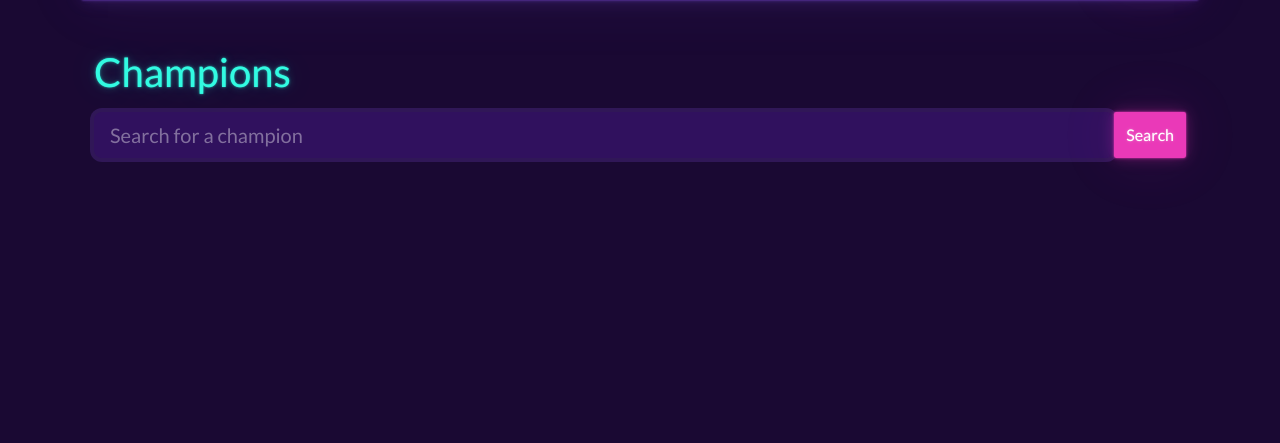
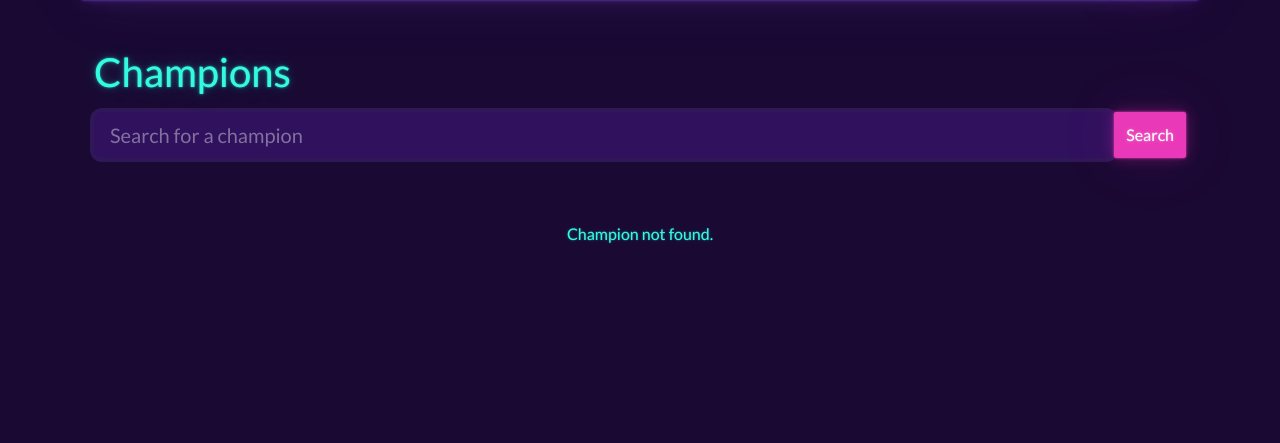
Before and after one commit to doggaT/graphleague, a Django app: template templates/champions.html in a window 1280 px wide. Shown: the part 59-502 px from the top of the page. Run offline with Django 4.2, Linux system fonts and the light colour scheme; the template is opened without the code that fills it, so the values that code supplies are empty; some libraries are stand-ins or nearby versions.

Commit message:
add error message to champion search

```diff
--- a/templates/champions.html
+++ b/templates/champions.html
@@ -27,6 +27,10 @@
             </a>
         </div>
         {% endfor %}
+        {% else %}
+        <div class="d-flex justify-content-center w-100">
+            <p>Champion not found.</p>
+        </div>
         {% endif %}
     </div>
 </div>
```
